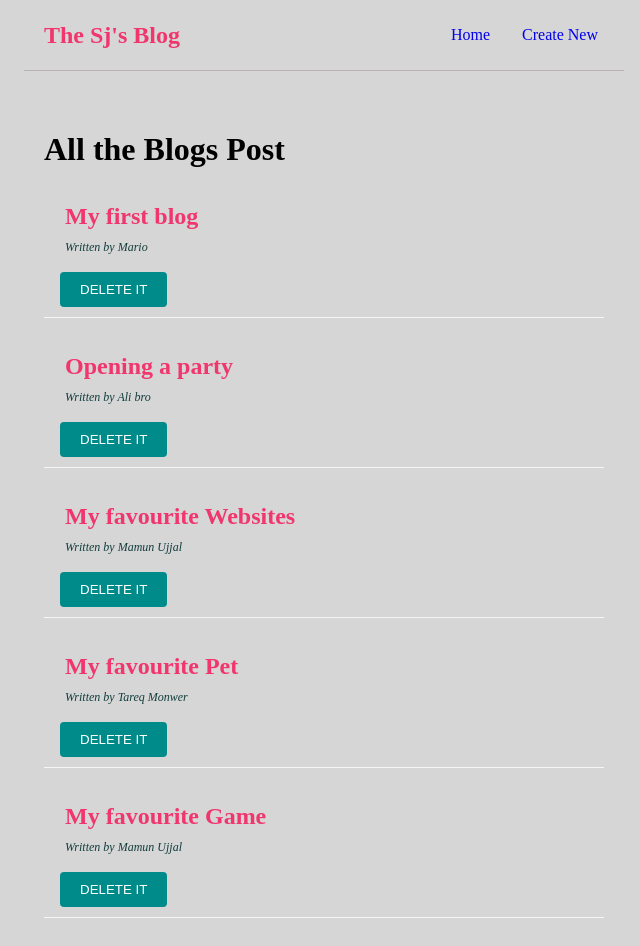
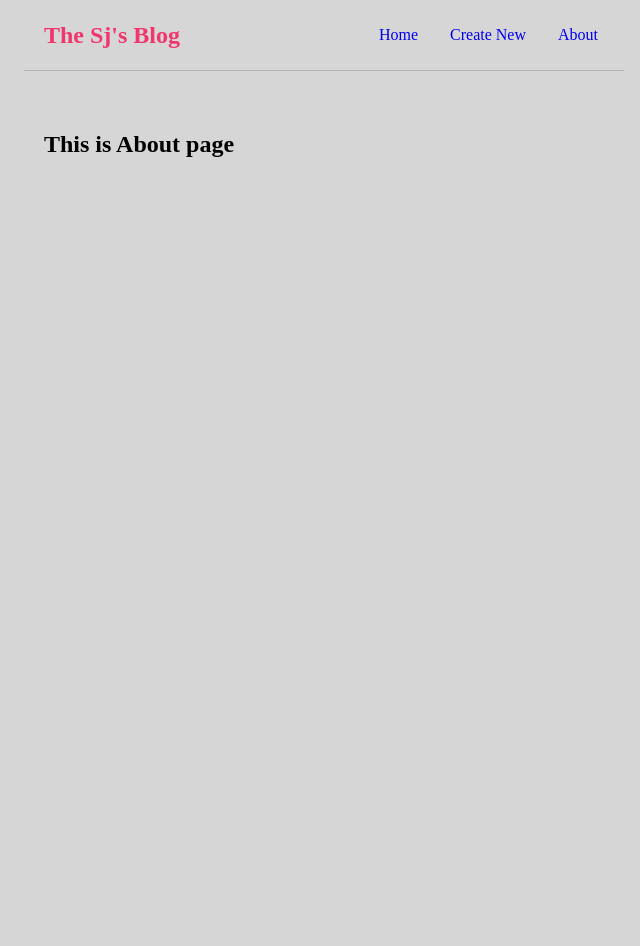
Before and after one commit to mamunsj/learning_react-js, a React (Create React App) app in the folder first-react-app/: page /About in a window 1280 px wide. Shown: the top 946 px of the page, without its empty margins (316-956 px from the left). After the commit the page ends 800 px from the top, so only its background shows below. Built offline with nearby package versions, Linux system fonts and the light colour scheme; data requests are answered from the project's data file.

Commit message:
abortController added

```diff
--- a/first-react-app/package.json
+++ b/first-react-app/package.json
@@ -8,6 +8,7 @@
     "@testing-library/user-event": "^13.5.0",
     "react": "^18.2.0",
     "react-dom": "^18.2.0",
+    "react-router-dom": "^6.15.0",
     "react-scripts": "5.0.1",
     "web-vitals": "^2.1.4"
   },
--- /dev/null
+++ b/first-react-app/src/About.js
@@ -0,0 +1,9 @@
+const About = () => {
+  return (
+    <div className="about">
+      <h2>This is About page</h2>
+    </div>
+  );
+};
+
+export default About;
--- a/first-react-app/src/App.js
+++ b/first-react-app/src/App.js
@@ -1,14 +1,23 @@
+import Create from "./Create";
 import Home from "./Home";
 import Navbar from "./Navbar";
+import About from "./About";
+import { BrowserRouter as Router, Routes, Route } from "react-router-dom";
 
 function App() {
   return (
-    <div className="app">
-      <Navbar />
-      <div className="content">
-        <Home />
+    <Router>
+      <div className="app">
+        <Navbar />
+        <div className="content">
+          <Routes>
+            <Route path="/" element={<Home />} />
+            <Route path="/Create" element={<Create />} />
+            <Route path="/About" element={<About />} />
+          </Routes>
+        </div>
       </div>
-    </div>
+    </Router>
   );
 }
 
--- /dev/null
+++ b/first-react-app/src/Create.js
@@ -0,0 +1,9 @@
+const Create = () => {
+  return (
+    <div className="create">
+      <h2>Add Data to the page</h2>
+    </div>
+  );
+};
+
+export default Create;
--- a/first-react-app/src/Navbar.js
+++ b/first-react-app/src/Navbar.js
@@ -1,10 +1,13 @@
+import { Link } from "react-router-dom";
+
 const Navbar = () => {
   return (
     <nav className="navbar">
       <h1>The Sj's Blog</h1>
       <div className="links">
-        <a href="/Home">Home</a>
-        <a href="/Create">Create New</a>
+        <Link to="/">Home</Link>
+        <Link to="/Create">Create New</Link>
+        <Link to="/About">About</Link>
       </div>
     </nav>
   );
--- a/first-react-app/src/useFetch.js
+++ b/first-react-app/src/useFetch.js
@@ -1,31 +1,83 @@
+// import { useState, useEffect } from "react";
+// const useFetch = (url) => {
+//   const [data, setData] = useState(null);
+//   const [isPending, setIsPending] = useState(true);
+//   const [error, setError] = useState(null);
+
+//   // useEffect only run after initial render as well as in every re-render means when the state is changed; we use dependencies separated by comma to explicity says what to do;
+
+//   useEffect(() => {
+//     const abortController = new AbortController();
+//     setTimeout(() => {
+//       fetch(url, { signal: abortController.signal })
+//         .then((res) => {
+//           if (!res.ok) {
+//             throw Error("Could not find the data");
+//           }
+//           return res.json();
+//         })
+//         .then((data) => {
+//           setIsPending(false);
+//           setData(data);
+//           setError(null);
+//         })
+//         .catch((err) => {
+//           if (err.name === "AbortError") {
+//             console.log("Fetch Aborted");
+//           } else {
+//             setIsPending(false);
+//             setError(err.message);
+//           }
+//         });
+//     }, 500);
+//     return () => {
+//       abortController.abort();
+//     };
+//   }, [url]);
+//   return { data, isPending, error };
+// };
+
+// export default useFetch;
+
 import { useState, useEffect } from "react";
+
 const useFetch = (url) => {
   const [data, setData] = useState(null);
   const [isPending, setIsPending] = useState(true);
   const [error, setError] = useState(null);
 
-  // useEffect only run after initial render and in every re-render means when the state is changed; we use dependencies separated by comma to explicity says what to do;
+  useEffect(() => {
+    const abortController = new AbortController();
 
-  useEffect(() => {
-    setTimeout(() => {
-      fetch(url)
-        .then((res) => {
-          if (!res.ok) {
-            throw Error("Could not find the data");
-          }
-          return res.json();
-        })
-        .then((data) => {
-          setIsPending(false);
-          setData(data);
-          setError(null);
-        })
-        .catch((err) => {
+    const fetchData = async () => {
+      try {
+        const response = await fetch(url, { signal: abortController.signal });
+
+        if (!response.ok) {
+          throw new Error("Could not find the data");
+        }
+
+        const responseData = await response.json();
+        setIsPending(false);
+        setData(responseData);
+        setError(null);
+      } catch (err) {
+        if (err.name === "AbortError") {
+          console.log("Fetch Aborted");
+        } else {
           setIsPending(false);
           setError(err.message);
-        });
-    }, 1000);
+        }
+      }
+    };
+
+    fetchData();
+
+    return () => {
+      abortController.abort();
+    };
   }, [url]);
+
   return { data, isPending, error };
 };
 
```
Also changed, not shown: 1 other file (tests, documents, lock files or other folders).
